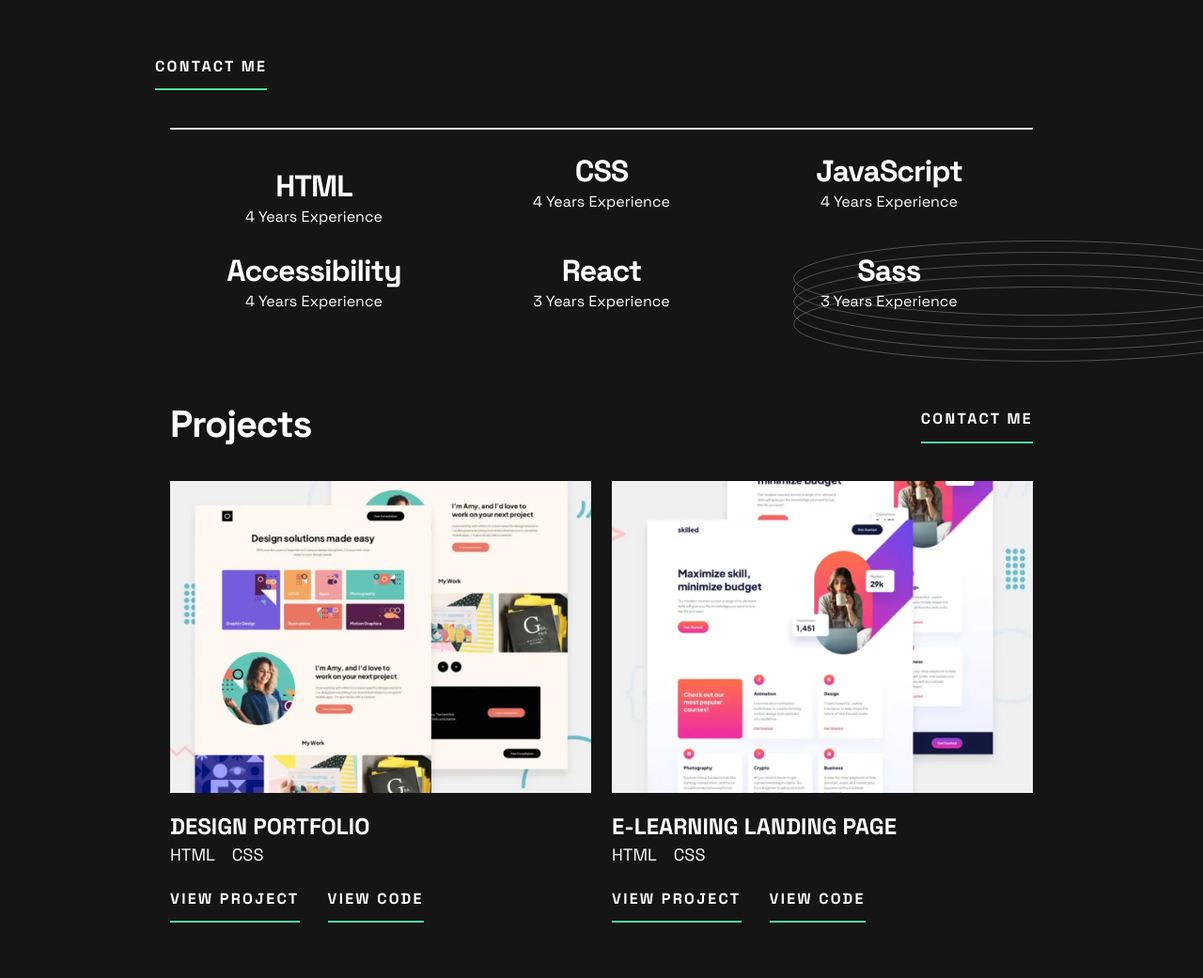
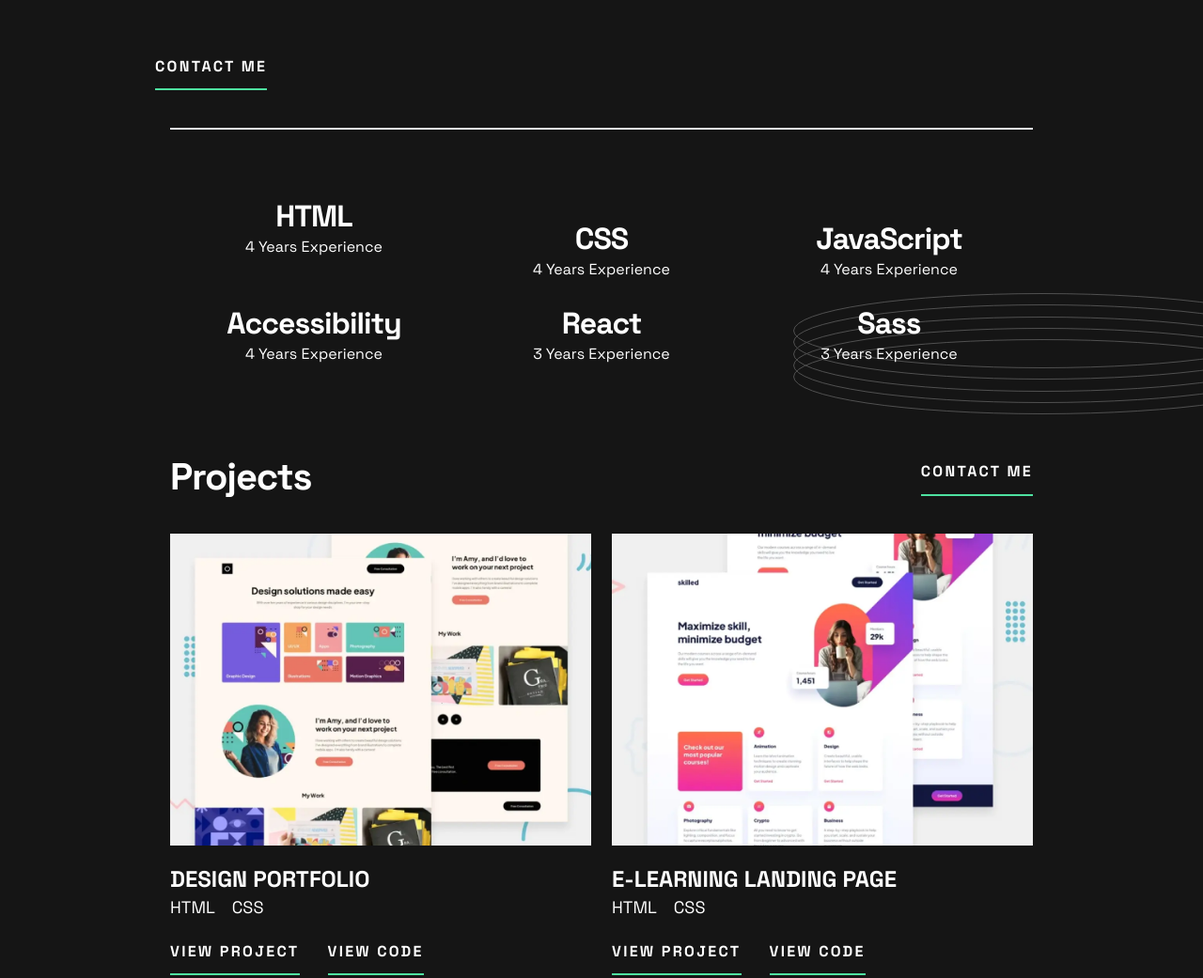
Before and after one commit to flaviare1s/single-page-developer-portfolio, a website: page src/index.html in a window 1280 px wide. Shown: the part 640-1681 px from the top of the page at 94% size. Drawn offline with Linux system fonts and the light colour scheme.

Commit message:
Working on styles

```diff
--- a/src/index.html
+++ b/src/index.html
@@ -60,8 +60,8 @@
 
   <main class="mt-[90px] mx-4 md:mt-10 lg:px-[165px]">
     <div class="border-t-2">
-      <section class="text-center md:grid md:grid-cols-2 lg:grid-cols-3">
-        <div class="pt-10">
+      <section class="text-center md:grid md:grid-cols-2 lg:grid-cols-3 pt-10 md:pt-[52px] lg:pt-[72px]">
+        <div>
           <h2 class="font-bold text-[32px] leading-[40px] tracking-[-1px]">HTML</h2>
           <p class="leading-[26px]">4 Years Experience</p>
         </div>
@@ -176,7 +176,7 @@
               <p>CSS</p>
               <p>JavaScript</p>
             </div>
-            <div class="pt-5 pb-20 flex justify-start gap-[30px]">
+            <div class="pt-5 pb-20 flex justify-start gap-[30px] md:pb-[100px] lg:pb-[139px]">
               <button class="uppercase font-bold text-center leading-[26px] tracking-[2.29px] border-b-2 border-neon_green hover:text-neon_green pb-2.5">View Project</button>
               <button class="uppercase font-bold text-center leading-[26px] tracking-[2.29px] border-b-2 border-neon_green hover:text-neon_green pb-2.5">View Code</button>
             </div>
```
Also changed, not shown: src/output.css.
